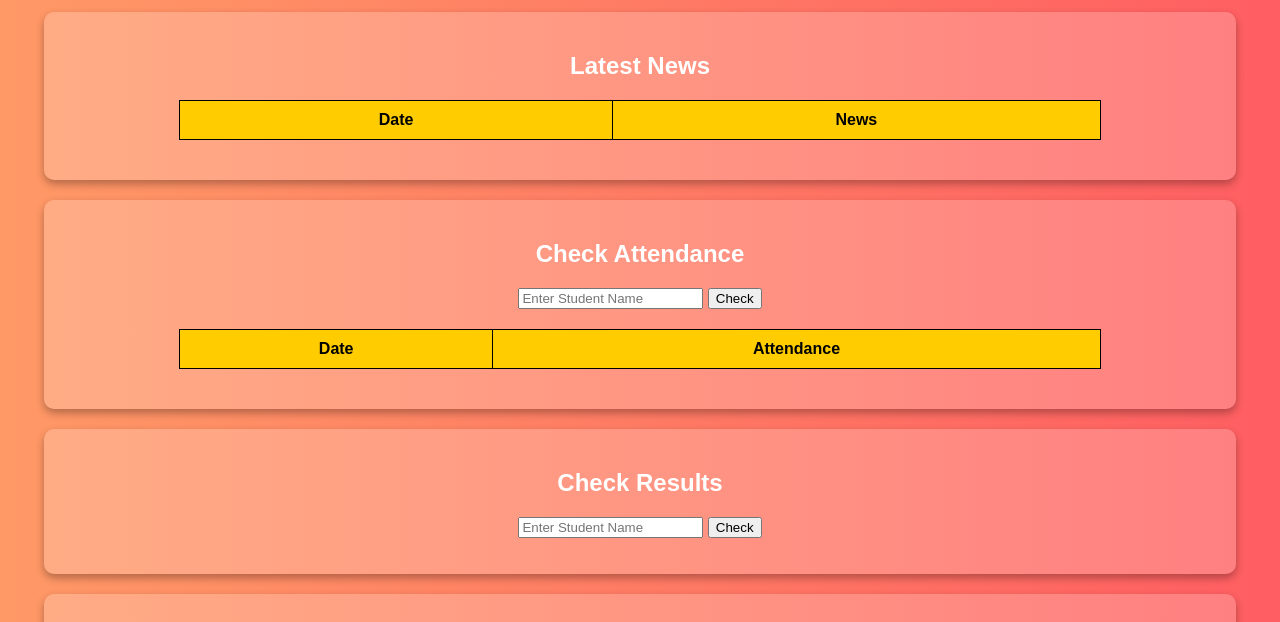
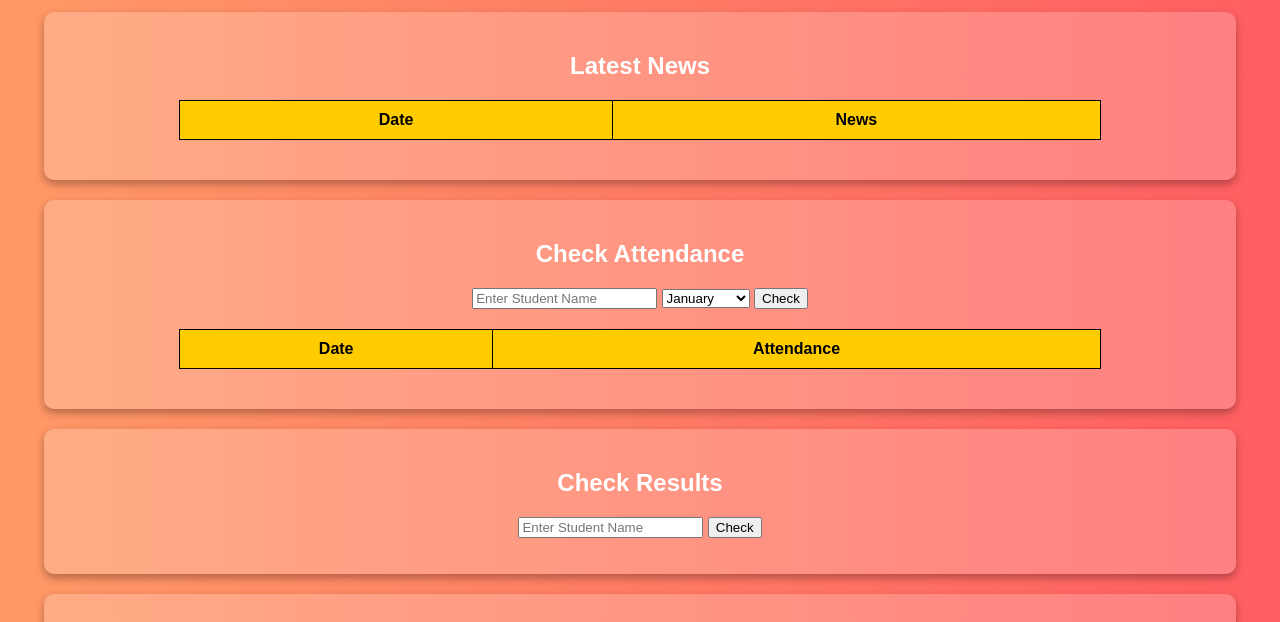
Before and after one commit to Achyuttam/Global_Nurture_Academy, a plain HTML site: page index.html in a window 1280 px wide. Shown: the part 178-800 px from the top of the page. Drawn offline with Linux system fonts and the light colour scheme.

Commit message:
Update index.html

```diff
--- a/index.html
+++ b/index.html
@@ -117,6 +117,20 @@ class="school-img" alt="Notebook">
     <section id="attendance" class="container">
         <h2>Check Attendance</h2>
         <input type="text" id="studentID" placeholder="Enter Student Name">
+<select name="monthSelector">
+    <option value="01">January</option>
+    <option value="02">February</option>
+    <option value="03">March</option>
+    <option value="04">April</option>
+    <option value="05">May</option>
+    <option value="06">June</option>
+    <option value="07">July</option>
+    <option value="08">August</option>
+    <option value="09">September</option>
+    <option value="10">October</option>
+    <option value="11">November</option>
+    <option value="12">December</option>
+</select>
         <button onclick="fetchAttendance()">Check</button>
         <table id="attendanceTable">
             <thead>
```
